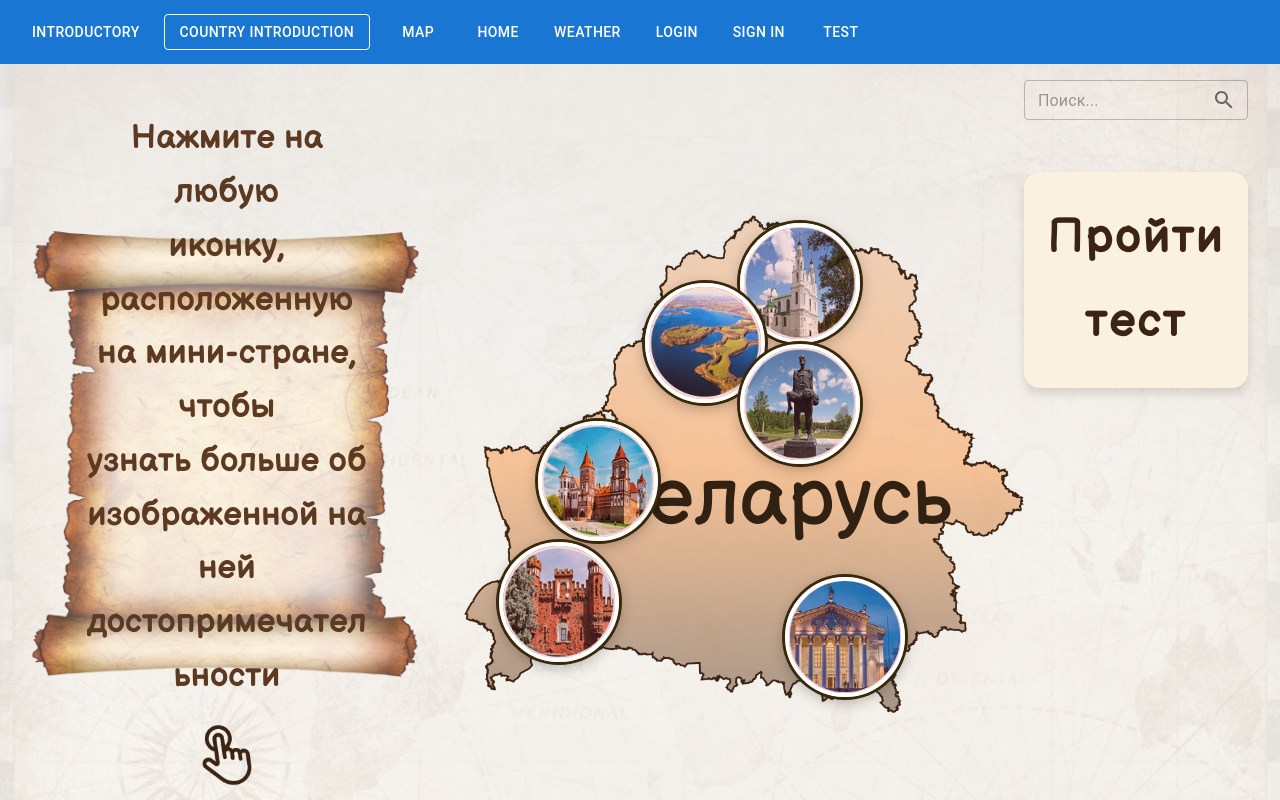
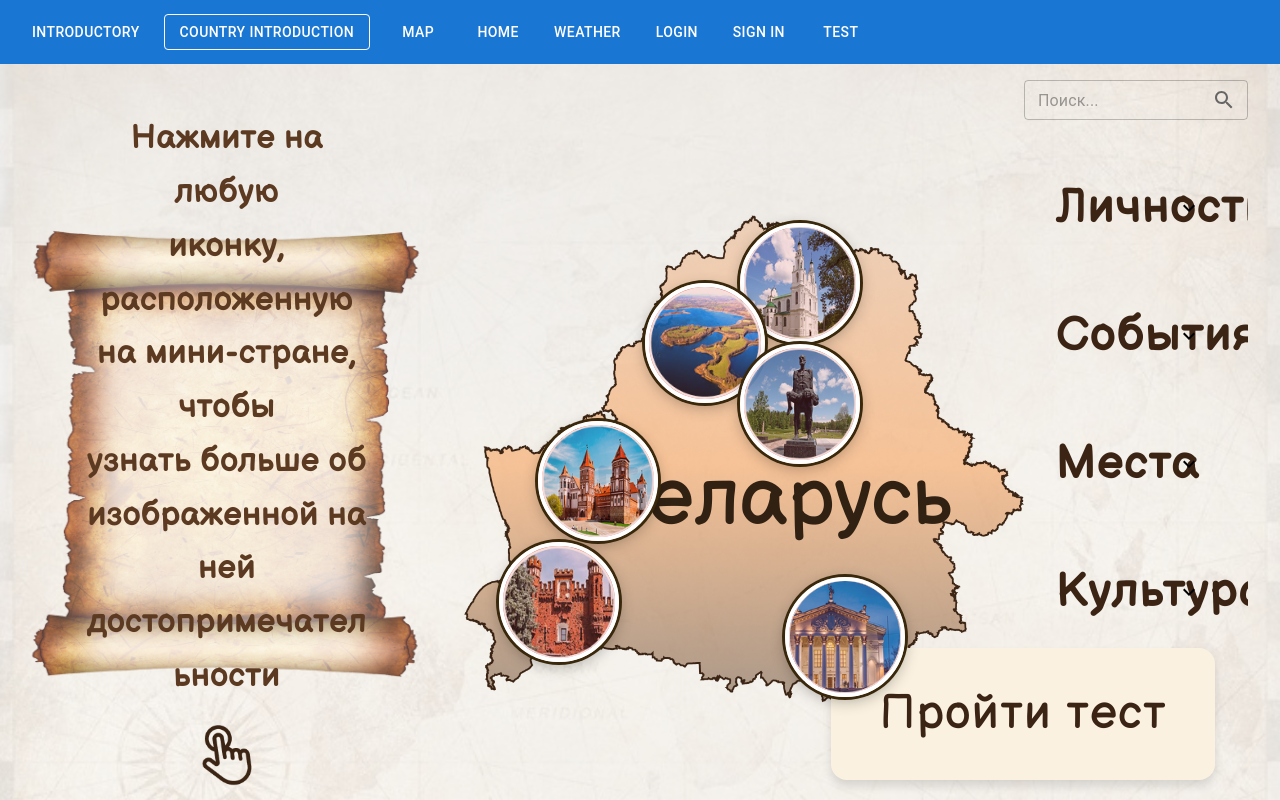
Before and after one commit to AriBrown07/trip-guide, a React (Create React App) app in the folder TripGuide.UI/: page /CountryIntro in a window 1280 px wide. Built offline with nearby package versions, Linux system fonts and the light colour scheme.

Commit message:
country | test

```diff
--- a/TripGuide.UI/src/pages/CountryIntro/CountryIntro.tsx
+++ b/TripGuide.UI/src/pages/CountryIntro/CountryIntro.tsx
@@ -6,7 +6,6 @@ import styles from './CountryIntro.module.scss';
 import map from "../../pics/Belarus.png";
 import papyrus from "../../pics/papyrus.png";
 import touch from "../../pics/touch.png";
-import { Link } from 'react-router-dom';
 
 
 // Импортируем изображения для достопримечательностей
@@ -56,7 +55,7 @@ const CountryIntro: React.FC = () => {
   };
 
   const handleTestClick = () => {
-    navigate('/quiz');
+    navigate('/test');
   };
 
   const filteredCategories = categories.map(category => ({
@@ -149,6 +148,8 @@ const CountryIntro: React.FC = () => {
 
       {/* Список категорий */}
 <div className={styles.categoriesPanel}>
+  {/* Верхняя часть — список и поиск */}
+  <div className={styles.categoriesContent}>
     <div className={styles.searchBox}>
       <Search className={styles.searchIcon} />
       <TextField
@@ -193,33 +194,16 @@ const CountryIntro: React.FC = () => {
         </div>
       ))}
     </List>
-
-
-
-
-   {/* Кнопка "Пройти тест" с переходом на другую страницу */}
-  <Link to="/test-page" style={{ textDecoration: 'none', width: '100%' }}>
+  </div>
+</div>
+{/* кнопка пройти тест */}
+  <div className={styles.testButtonContainer}>
     <Button
-    variant="contained"
-    fullWidth
+      onClick={handleTestClick}
       className={styles.testButton}
-    sx={{
-      mt: 2,
-      py: 1.5,
-      fontSize: '1.1rem',
-      fontWeight: 'bold',
-      background: 'linear-gradient(135deg, #6e45e2 0%, #88d3ce 100%)',
-      '&:hover': {
-        background: 'linear-gradient(135deg, #6e45e2 0%, #88d3ce 70%)',
-        transform: 'translateY(-2px)',
-        boxShadow: '0 4px 8px rgba(0,0,0,0.2)'
-      }
-    }}
     >
       Пройти тест
     </Button>
-</Link>
-
   </div>
     </main>
   );
```
Lines whose indentation alone changed are shown as unchanged.
